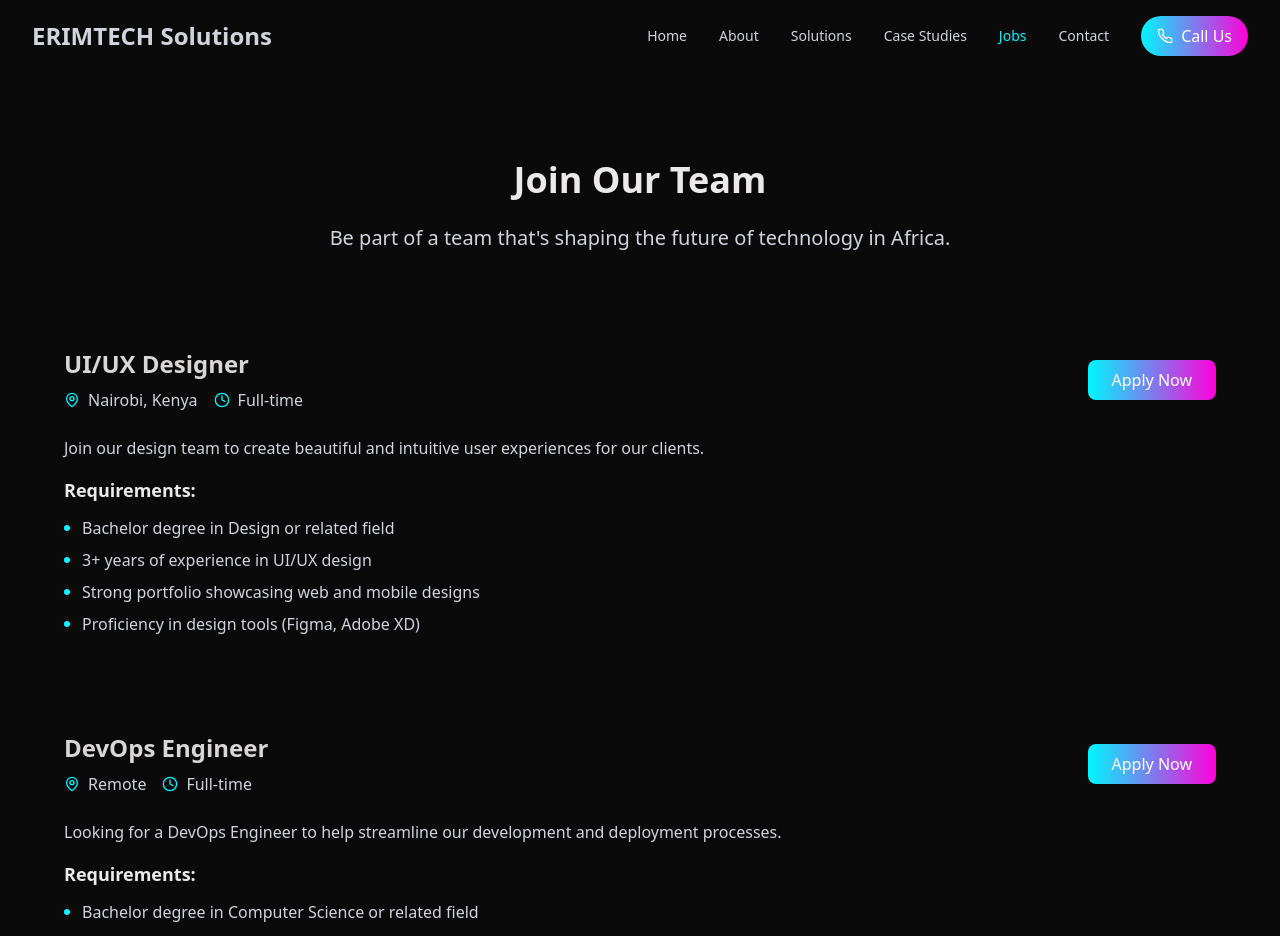
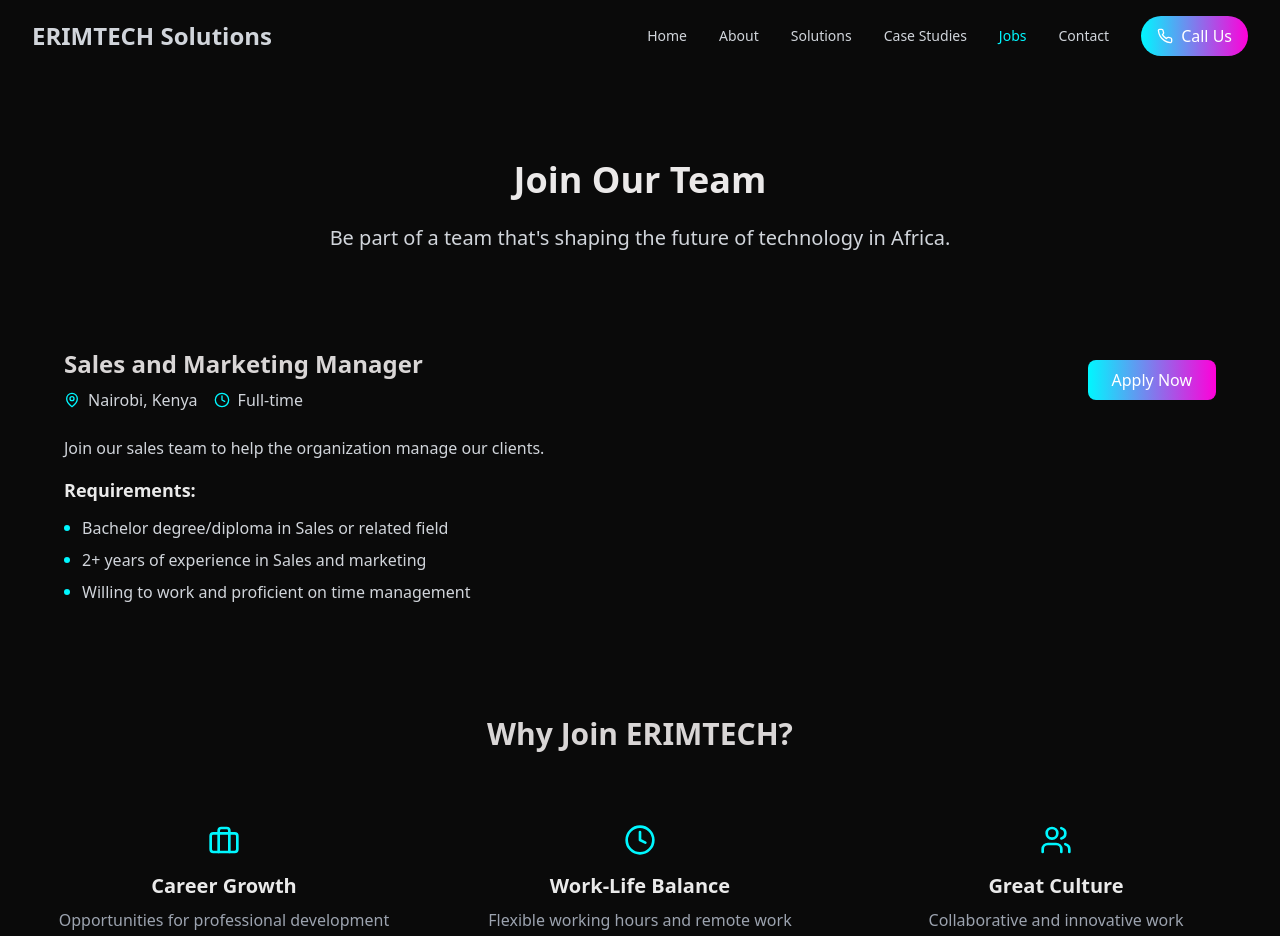
Before and after one commit to Eric-Devv/ERIMTECH.solutions-company2, a React (Vite) app: page /careers in a window 1280 px wide. Shown: the top 936 px of the page. Built offline with nearby package versions, Linux system fonts and the light colour scheme.

Commit message:
updated the careers board

```diff
--- a/src/pages/Careers.tsx
+++ b/src/pages/Careers.tsx
@@ -5,29 +5,28 @@
   const jobs = [
 
     {
-      title: 'UI/UX Designer',
+      title: 'Sales and Marketing Manager',
       location: 'Nairobi, Kenya',
       type: 'Full-time',
-      description: 'Join our design team to create beautiful and intuitive user experiences for our clients.',
+      description: 'Join our sales team to help the organization manage our clients.',
       requirements: [
-        'Bachelor degree in Design or related field',
-        '3+ years of experience in UI/UX design',
-        'Strong portfolio showcasing web and mobile designs',
-        'Proficiency in design tools (Figma, Adobe XD)'
+        'Bachelor degree/diploma in Sales or related field',
+        '2+ years of experience in Sales and marketing',
+        'Willing to work and proficient on time management'
       ]
     },
-    {
-      title: 'DevOps Engineer',
-      location: 'Remote',
-      type: 'Full-time',
-      description: 'Looking for a DevOps Engineer to help streamline our development and deployment processes.',
-      requirements: [
-        'Bachelor degree in Computer Science or related field',
-        '3+ years of DevOps experience',
-        'Experience with CI/CD pipelines',
-        'Knowledge of containerization and orchestration'
-      ]
-    }
+    // {
+    //   title: 'DevOps Engineer',
+    //   location: 'Remote',
+    //   type: 'Full-time',
+    //   description: 'Looking for a DevOps Engineer to help streamline our development and deployment processes.',
+    //   requirements: [
+    //     'Bachelor degree in Computer Science or related field',
+    //     '3+ years of DevOps experience',
+    //     'Experience with CI/CD pipelines',
+    //     'Knowledge of containerization and orchestration'
+    //   ]
+    // }
   ];
 
   return (
```
